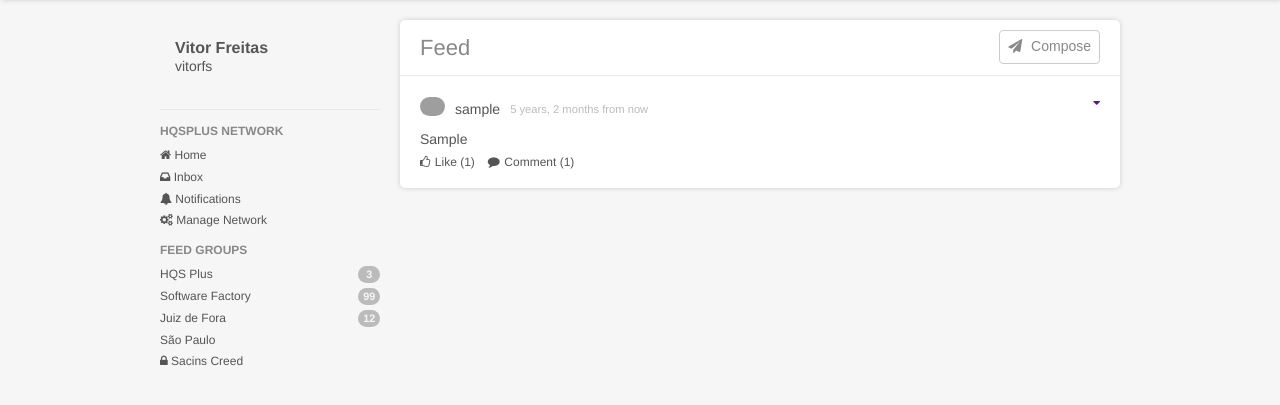
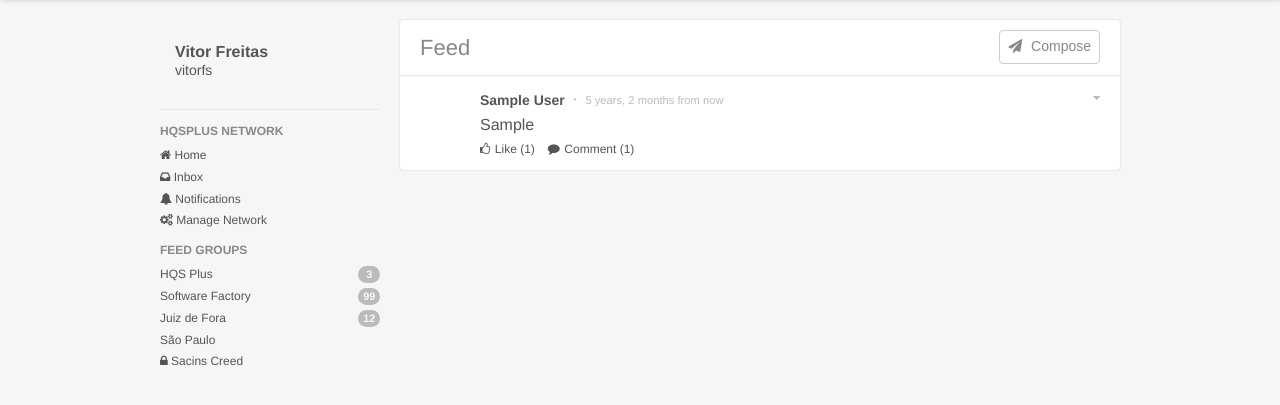
Before and after one commit to vitorfs/bootcamp2, a Django app: a page that uses woid/feed/templates/feed/partial/feed.html in a window 1280 px wide. Shown: the part 40-445 px from the top of the page. Run offline with Django 3.2, Linux system fonts and the light colour scheme; a user stored in the database is signed in; tables that the repository leaves empty hold one stand-in row (values such as "Sample post"); some libraries are stand-ins or nearby versions; grey boxes are pictures that could not be loaded.

Commit message:
minor layout changes

```diff
--- a/woid/feed/static/css/feed.css
+++ b/woid/feed/static/css/feed.css
@@ -27,41 +27,53 @@
   background-color: #f9f9f9;
 }
 
-.stream .feed {
-  padding: 20px 20px;
-}
-
-.stream .feed h3 img {
-  width: 25px;
-  border-radius: 50px;
+.stream .feed .feed-portrait {
+  width: 40px;
   float: left;
 }
 
+.stream .feed .feed-portrait img {
+  width: 100%;
+  border-radius: 20px;
+}
+
+.stream .feed .feed-content {
+  margin-left: 60px;
+}
+
+.stream .feed {
+  padding: 15px 20px;
+}
+
 .stream .feed h3 {
-  height: 25px;
   font-size: 1.4em;
   vertical-align: middle;
-  font-weight: 400;
 }
 
 .stream .feed h3 a {
   text-decoration: none;
   color: #555;
-  line-height: 25px;
-  margin-left: 10px;
-  float: left;
+  font-weight: 600;
+  vertical-align: middle;
 }
 
 .stream .feed h3 span {
   color: #bbb;
   font-size: .8em;
-  margin-left: 10px;
-  float: left;
-  line-height: 25px;
+  vertical-align: middle;
+}
+
+.stream .feed h3 span.separator {
+  font-size: 8px;
+  margin-left: 5px;
+  margin-right: 5px;
+  vertical-align: middle;
 }
 
 .stream .feed p {
   margin: 10px 0;
+  font-weight: 300;
+  font-size: 1.6em;
 }
 
 .stream .feed .interaction a {
@@ -100,3 +112,7 @@
   font-size: 14px;
   text-align: center;
 }
+
+.feed-settings {
+  color: #bbb;
+}
--- a/woid/feed/templates/feed/partial/feed.html
+++ b/woid/feed/templates/feed/partial/feed.html
@@ -2,12 +2,16 @@
 
 <li>
 	<div class="feed">
+		<div class="feed-portrait">
+			<img src="{{ feed.user.account.get_picture }}">
+		</div>
+		<div class="feed-content">
 			<a href="" class="feed-settings">
 				<span class="fa fa-caret-down"></span>
 			</a>
 			<h3>
-			<img src="https://avatars1.githubusercontent.com/u/1429529?v=2&s=460">
-			<a href="#">{{ feed.user.username }}</a>
+				<a href="#">{{ feed.user.account.get_screen_name }}</a>
+				<span class="separator">&bullet;</span>
 				<span>{{ feed.date|naturaltime }}</span>
 			</h3>
 			<p>{{ feed.linkfy_post|safe }}</p>
@@ -23,4 +27,5 @@
 			</div>
 			<div class="comments"></div>
 		</div>
+	</div>
 </li>
--- a/woid/static/css/base.css
+++ b/woid/static/css/base.css
@@ -21,6 +21,10 @@
 
 p {
   font-size: 1.4em;
+}
+
+a {
+  color: #428bca;
 }
 
 .wrapper {
@@ -123,7 +127,7 @@
 }
 
 .profile .fullname {
-  padding-top: 20px;
+  padding-top: 24px;
   padding-bottom: 3px;
 }
 
@@ -148,8 +152,8 @@
   background-color: #fff;
   float: left;
   margin-bottom: 20px;
-  box-shadow: 0 0 5px #ccc;
-  border-radius: 5px;
+  box-shadow: 0 0 2px #ccc;
+  border-radius: 4px;
 }
 
 .content .content-header {
@@ -199,7 +203,7 @@
 }
 
 .content .content-body .content-inner {
-  padding: 20px;
+  padding: 15px 20px;
 }
 
 @media only screen and (max-width: 960px) {
```
Lines whose indentation alone changed are shown as unchanged.
